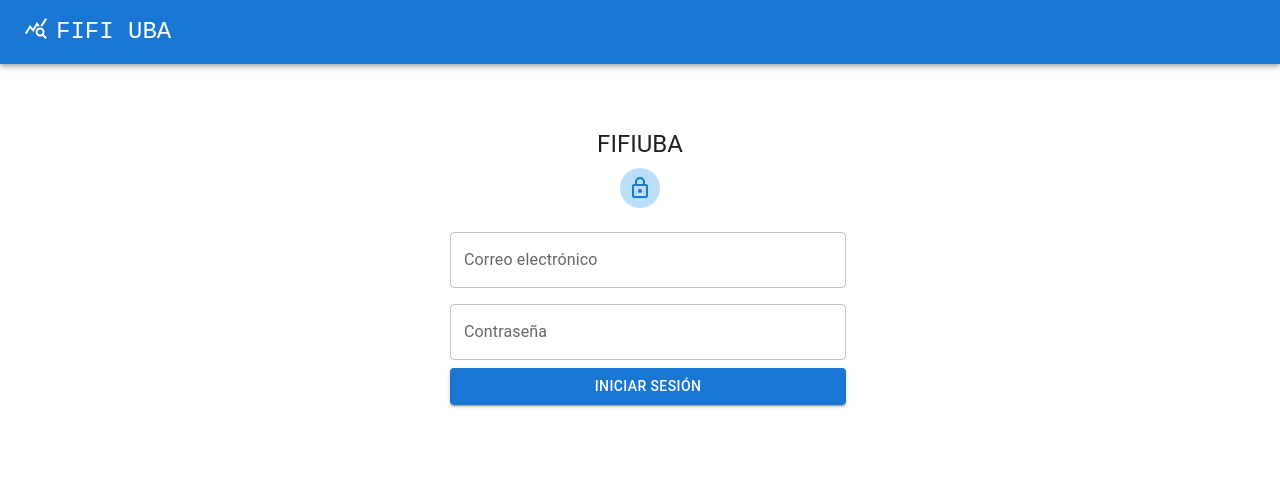
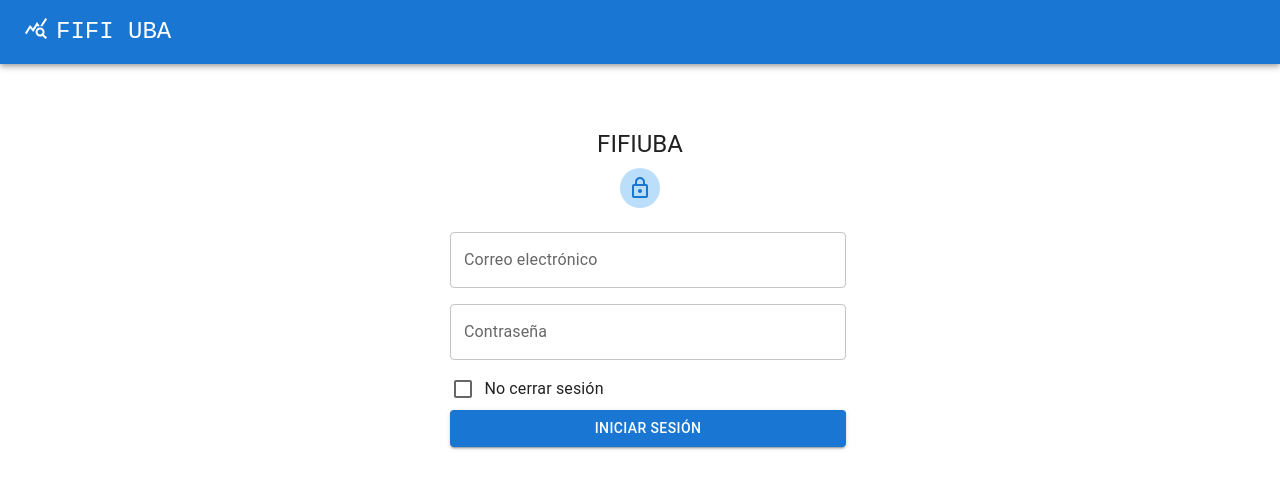
Before and after one commit to Fifiuba/admin-web, a React (Create React App) app: page /ingresar in a window 1280 px wide. Shown: the top 488 px of the page. Built offline with nearby package versions, Linux system fonts and the light colour scheme.

Commit message:
feat: checkbox stay logged

```diff
--- a/src/App.js
+++ b/src/App.js
@@ -13,8 +13,8 @@ function App() {
   const [admin, setAdmin] = useState(null);
   const [signUpError, setSignUpError] = useState(false);
 
-  const handleLogin = async (admin) => {
-    const loggedAdmin = await signin(admin);
+  const handleLogin = async (admin, stayLogged) => {
+    const loggedAdmin = await signin(admin, stayLogged);
     // signup error
     if (!loggedAdmin) {
       setSignUpError(true);
--- a/src/services/sign-in.js
+++ b/src/services/sign-in.js
@@ -28,12 +28,12 @@ const firebaseConfig = {
 const app = initializeApp(firebaseConfig);
 const auth = getAuth(app);
 
-export default async function signin(admin) {
+export default async function signin(admin, stayLogged) {
   try {
     const token = await authFirebase(admin);
     const res = await authAdmin(token);
-    localStorage.setItem('token', res.data['token']);
-    return {name: 'Franco', last_name: 'Gomez'};
+    if (stayLogged) localStorage.setItem('token', res.data['token']);
+    return {name: res.data.name, last_name: res.data.last_name};
   } catch (e) {
     return;
   }
--- a/src/views/sign-in.js
+++ b/src/views/sign-in.js
@@ -11,7 +11,8 @@ import LockOutlinedIcon from '@mui/icons-material/LockOutlined';
 import {blue} from '@mui/material/colors';
 import validate from '../utils/validation';
 import {Navigate} from 'react-router-dom';
-import {Alert} from '@mui/material';
+import {Alert, FormControlLabel, FormGroup} from '@mui/material';
+import Checkbox from '@mui/material/Checkbox';
 
 const theme = createTheme();
 
@@ -21,6 +22,7 @@ export default function SignIn({handleLogin, admin, signUpError}) {
   const [password, setPassword] = useState('');
   const [error, setError] = useState('Entrada Inválida!');
   const [showError, setShowError] = useState(false);
+  const [stayLogged, setStayLogged] = useState(false);
 
   const handleSubmit = (event) => {
     event.preventDefault();
@@ -29,7 +31,7 @@ export default function SignIn({handleLogin, admin, signUpError}) {
       handleLogin({
         'email': email,
         'password': password,
-      });
+      }, stayLogged);
     } else {
       setShowError(true);
       setError('Error');
@@ -80,6 +82,18 @@ export default function SignIn({handleLogin, admin, signUpError}) {
               errMsg = {error}
               valid={
                 !showError || validate('admin', 'Contraseña', password)}/>
+            <FormGroup>
+              <FormControlLabel
+                sx={{ml: 0.05}}
+                control={
+                  <Checkbox
+                    checked={stayLogged}
+                    onChange={(e) => setStayLogged(e.target.checked)}
+                  />
+                }
+                label="No cerrar sesión"
+              />
+            </FormGroup>
             <Button
               fullWidth
               variant="contained"
```
